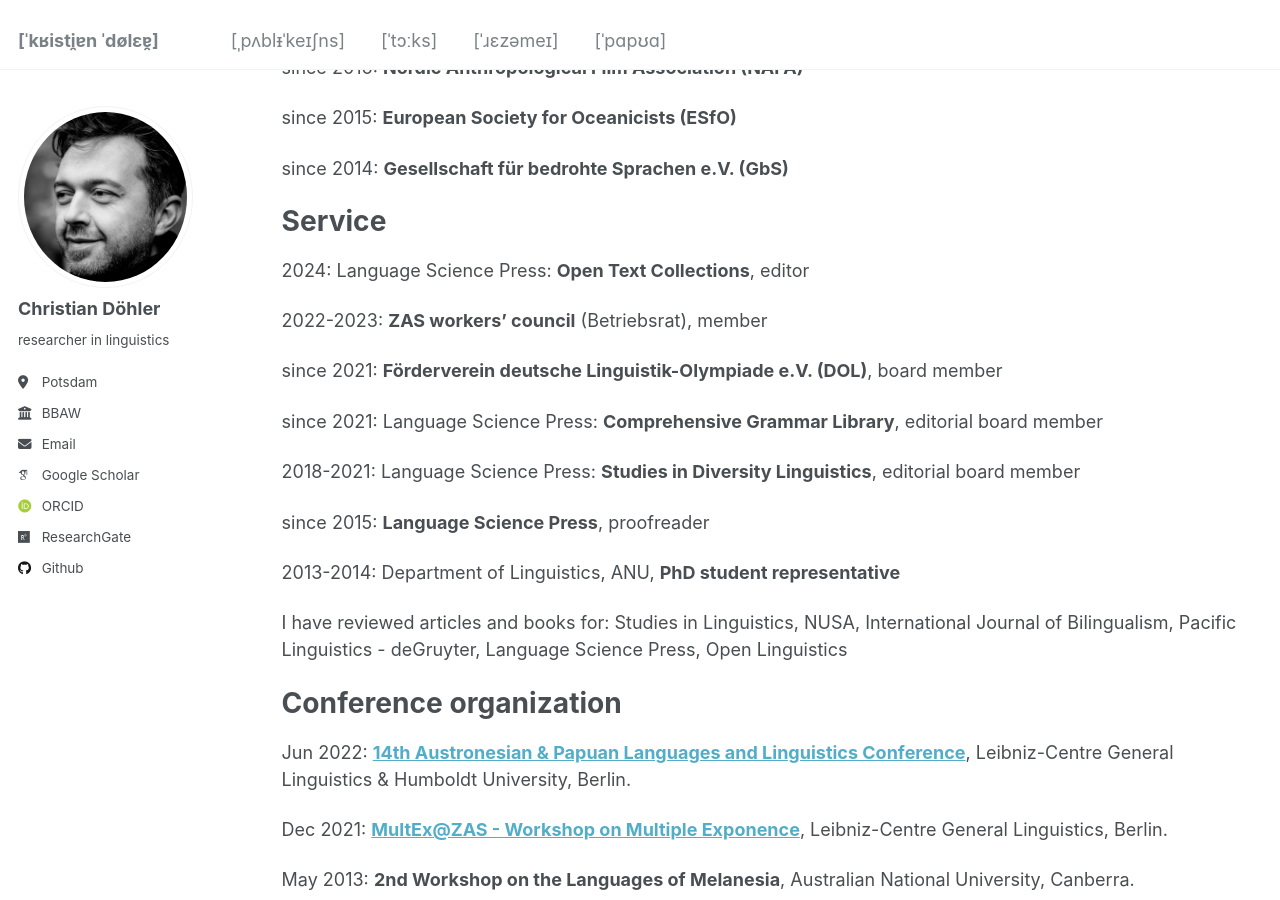
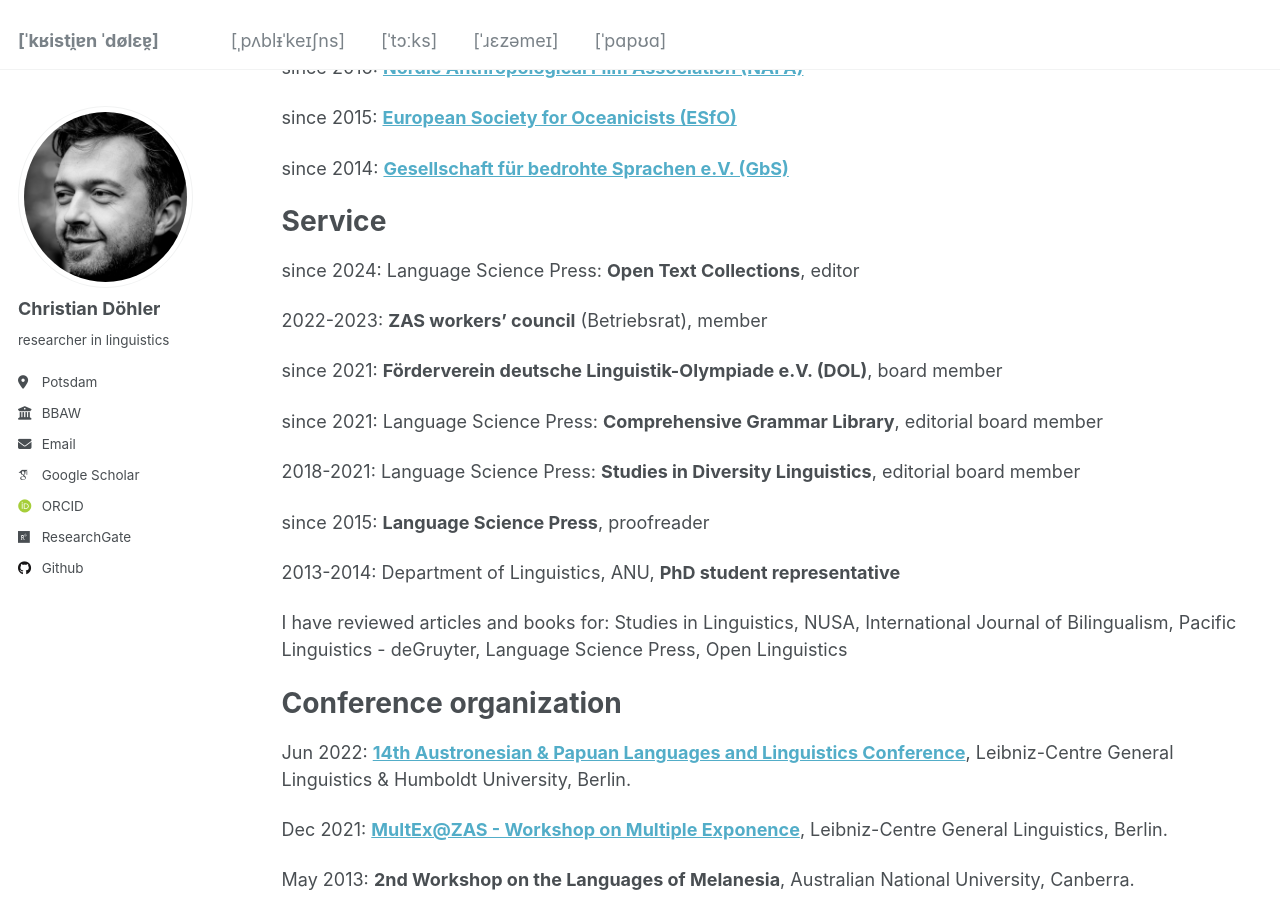
Before and after one commit to chrdoe/chrdoe.github.io, a Jekyll site: the page built from _pages/cv.md, in a window 1280 px wide and 900 px high, scrolled down 2614 px. Built offline with Jekyll 4.4.1, drawn with Linux system fonts in a browser that asks for light colours; some web fonts are replaced.

Commit message:
Update cv.md

```diff
--- a/_pages/cv.md
+++ b/_pages/cv.md
@@ -103,20 +103,20 @@ Primary data collection (AKA fieldwork)
 Membership
 ====
 
-since 2021: **Societas Linguistica Europaea (SLE)**
+since 2021: [**Societas Linguistica Europaea (SLE)**](https://societaslinguistica.eu/)
 
-since 2021: **Association for Linguistic Typology (ALT)**
+since 2021: [**Association for Linguistic Typology (ALT)**](https://linguistic-typology.org/)
 
-since 2016: **Nordic Anthropological Film Association (NAFA)**
+since 2016: [**Nordic Anthropological Film Association (NAFA)**](https://nafafilm.org/?q=news)
 
-since 2015: **European Society for Oceanicists (ESfO)**
+since 2015: [**European Society for Oceanicists (ESfO)**](http://esfo-org.eu/)
 
-since 2014: **Gesellschaft für bedrohte Sprachen e.V. (GbS)**
+since 2014: [**Gesellschaft für bedrohte Sprachen e.V. (GbS)**](https://gbs.uni-koeln.de/)
 
 Service
 ====
 
-2024: Language Science Press: **Open Text Collections**, editor
+since 2024: Language Science Press: **Open Text Collections**, editor
 
 2022-2023: **ZAS workers' council** (Betriebsrat), member
 
```
